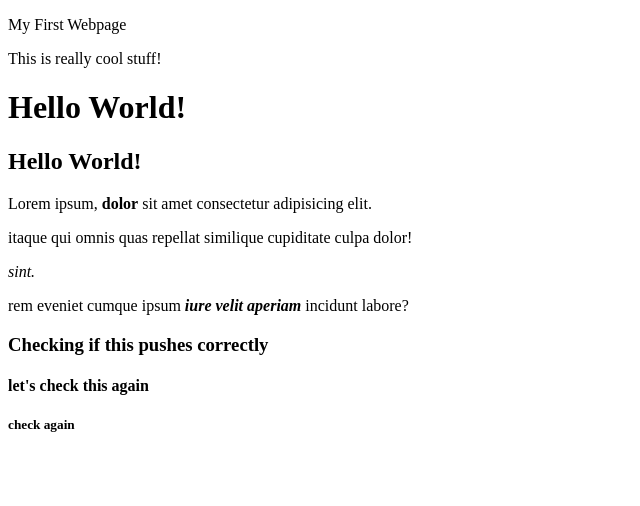
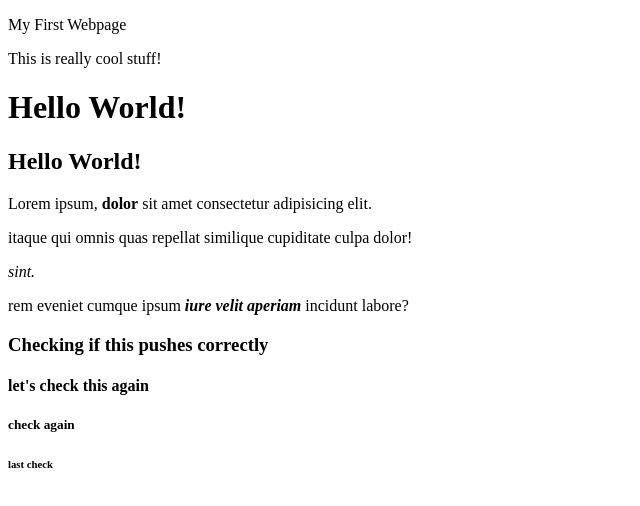
Before and after one commit to sfk30/htmlcssjava, a plain HTML site: page index.html in a window 1280 px wide. Shown: the full height of the page, 0-640 px from the left. Drawn offline with Linux system fonts and the light colour scheme.

Commit message:
final changes

```diff
--- a/index.html
+++ b/index.html
@@ -20,5 +20,6 @@
         <h3> Checking if this pushes correctly</h3>
         <h4>let's check this again</h4>
         <h5> check again</h5>
+        <h6> last check</h6>
     </body>
 </html>
```
